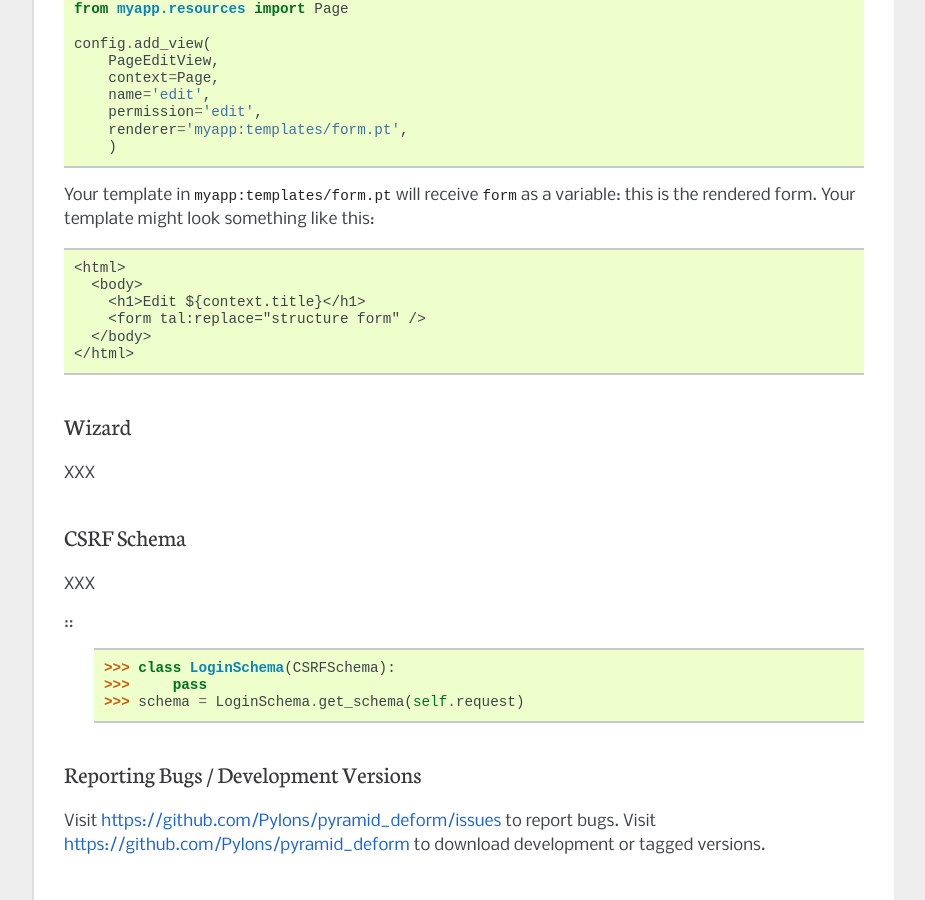
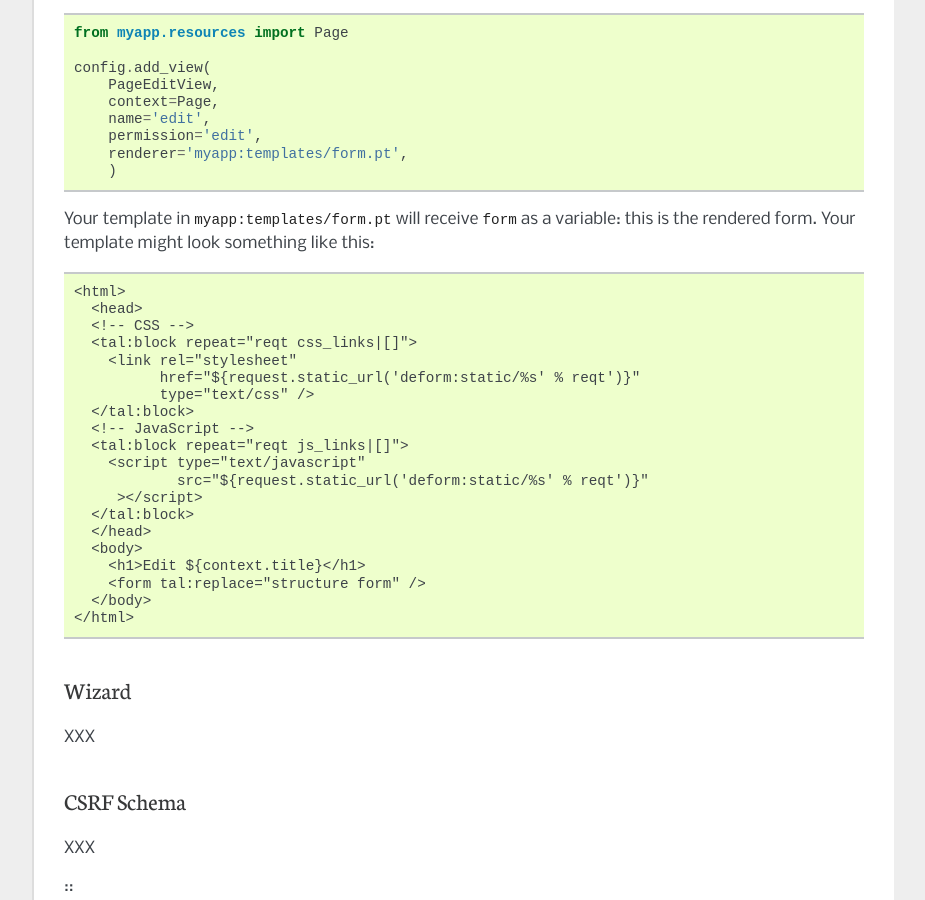
Before and after one commit to Pylons/pyramid_deform, a Sphinx documentation site: the page built from docs/index.rst, in a window 1280 px wide and 900 px high, scrolled down 1670 px. Shown: the whole window, without its empty margins (198-1123 px from the left). Built offline with Sphinx 7.4.7, drawn with Linux system fonts in a browser that asks for light colours; some of the changed text lies outside the part shown.

Commit message:
add docs for js/css resource inclusion

```diff
--- a/docs/index.rst
+++ b/docs/index.rst
@@ -14,11 +14,11 @@ Install using setuptools, e.g. (within a virtualenv)::
 Configuring translations
 ------------------------
 
-pyramid_deform provides an ``includeme`` hook that will set up
-translation paths so that the translations for deform and colander are
-registered.  To use this in your project, add ``pyramid_deform`` to
-the ``pyramid.includes`` in your PasteDeploy configuration file.  An
-example::
+pyramid_deform provides an ``includeme`` hook that will set up translation
+paths so that the translations for deform and colander are registered.  It
+also adds a Pyramid static view for the deform JavaScript and CSS resources.
+To use this in your project, add ``pyramid_deform`` to the
+``pyramid.includes`` in your PasteDeploy configuration file.  An example::
 
   [myapp:main]
   ...
@@ -99,6 +99,20 @@ a variable: this is the rendered form.  Your template might look
 something like this::
 
   <html>
+    <head>
+    <!-- CSS -->
+    <tal:block repeat="reqt css_links|[]">
+      <link rel="stylesheet"
+            href="${request.static_url('deform:static/%s' % reqt')}"
+            type="text/css" />
+    </tal:block>
+    <!-- JavaScript -->
+    <tal:block repeat="reqt js_links|[]">
+      <script type="text/javascript"
+              src="${request.static_url('deform:static/%s' % reqt')}"
+       ></script>
+    </tal:block>
+    </head>
     <body>
       <h1>Edit ${context.title}</h1>
       <form tal:replace="structure form" />
```
